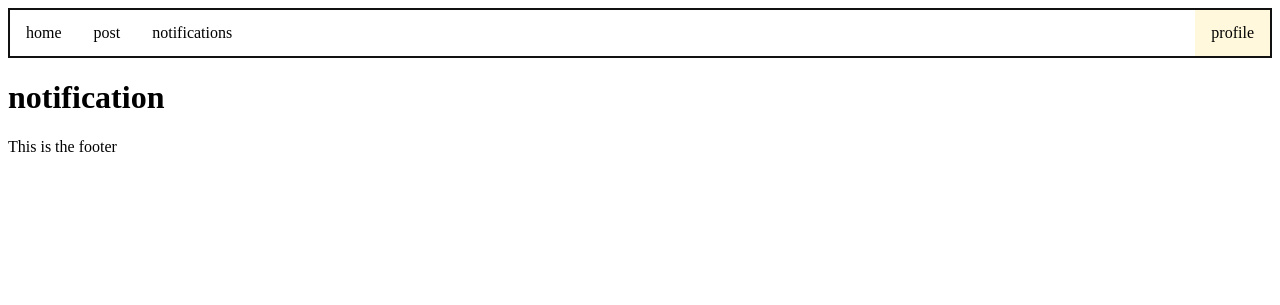
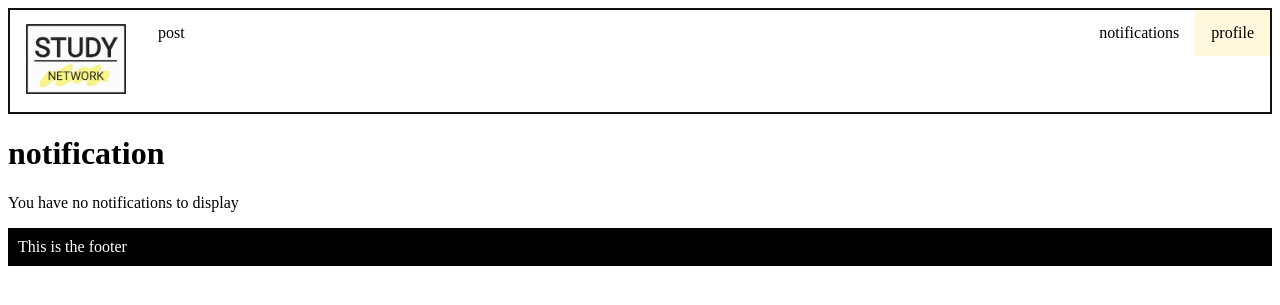
Before and after one commit to Brendanchoi626/StudyNetwork, a Flask app: page /noti in a window 1280 px wide. Shown: the top 305 px of the page. Run offline with Flask 2, Linux system fonts and the light colour scheme; a user stored in the database is signed in; data that the repository does not hold is empty.

Commit message:
notifications are now deletened once they are read

```diff
--- a/main.py
+++ b/main.py
@@ -77,8 +77,6 @@ def comment(id):
             return redirect(url_for('comment',id=id))
 
 
-
-
 @app.route('/post', methods=['GET', 'POST'])
 def post():
     "Route for post. Allows the player to make new posts."
@@ -123,6 +121,16 @@ def noti():
         #Show all the notification to the user
         Noti = models.Notification.query.filter_by(user_id = session['logged_in_user']).all()
         return render_template('noti.html', noti=Noti, title='noti')
+
+
+@app.route('/mark_read/<int:id>/<int:pid>')
+def mark_read(id, pid):
+    "A route that deletes the notifications which are read"
+    noti_to_delete = models.Notification.query.filter_by(id = id).first()
+    noti_to_delete = db.session.merge(noti_to_delete)
+    db.session.delete(noti_to_delete)
+    db.session.commit()
+    return redirect(url_for('comment', id=pid))
 
 
 @app.route('/profile/<int:id>')
@@ -217,7 +225,6 @@ def signup():
             return render_template('signup.html', form=form, title='sign_up')
 
 
-
 @app.route('/logout')
 def logout():
     "Route for logout."
--- a/static/css/style.css
+++ b/static/css/style.css
@@ -33,3 +33,12 @@ nav li a.logged_in{
     background-color: cornsilk;
 
 }
+/* Footer */
+footer{
+  list-style-type: none;
+    margin: 0;
+    padding: 10px;
+    overflow: hidden;
+    background-color: black;
+    color: white;
+}
--- a/templates/nav.html
+++ b/templates/nav.html
@@ -1,12 +1,12 @@
 <nav>
 <ul>
-    <li><a href="/">home</a></li>
+    <li><a href="/"><img src="/static/logo/Study_network - Copy.jpg" width="100px" height="70px"></a></li>
     <li><a href="/post">post</a></li>
-    <li><a href="/noti">notifications</a></li>
     {% if g.logged_in_user %}
         <li style = "float:right"><a class="logged_in" href="/profile/{{g.logged_in_user}}">profile</a></li>
     {% else %}
-        <li style = "float:right"></listyle>><a class="logged_in" href="/user">sign in</a></li>
+        <li style = "float:right"></listyle><a class="logged_in" href="/user">sign in</a></li>
     {% endif %}
+    <li style = "float:right"><a href="/noti">notifications</a></li>
 </ul>
 </nav>
--- a/templates/noti.html
+++ b/templates/noti.html
@@ -2,11 +2,11 @@
 
 {% block content %}
 <h1>notification</h1>
-
+{% if noti %}
     {% for notification in noti %}
         <ul>
             <!-- <form method="POST" enctype="multipart/form-data"> -->
-        <li><a href="/comment/{{notification.posts_notification.id}}">{{notification.sender}} has made a reply to your post[{{notification.posts_notification.title}}]:
+            <li><a href="/mark_read/{{notification.id}}/{{notification.posts_notification.id}}">{{notification.sender}} has made a reply to your post[{{notification.posts_notification.title}}]:
                 <strong>{{notification.content}}</strong>
                 ➡</a>
             </li>
@@ -14,5 +14,8 @@
             <!-- </form> -->
         </ul>
     {% endfor %}
+{% else %}
+    <p>You have no notifications to display</p>
+{% endif %}
 
 {% endblock %}
```
Also changed, not shown: data.db, static/logo/KakaoTalk_20210729_123828148_01.jpg (added), static/logo/KakaoTalk_20210729_123828148_02.jpg (added), static/logo/Study_network - Copy.jpg (added). Lines whose indentation alone changed are shown as unchanged.
